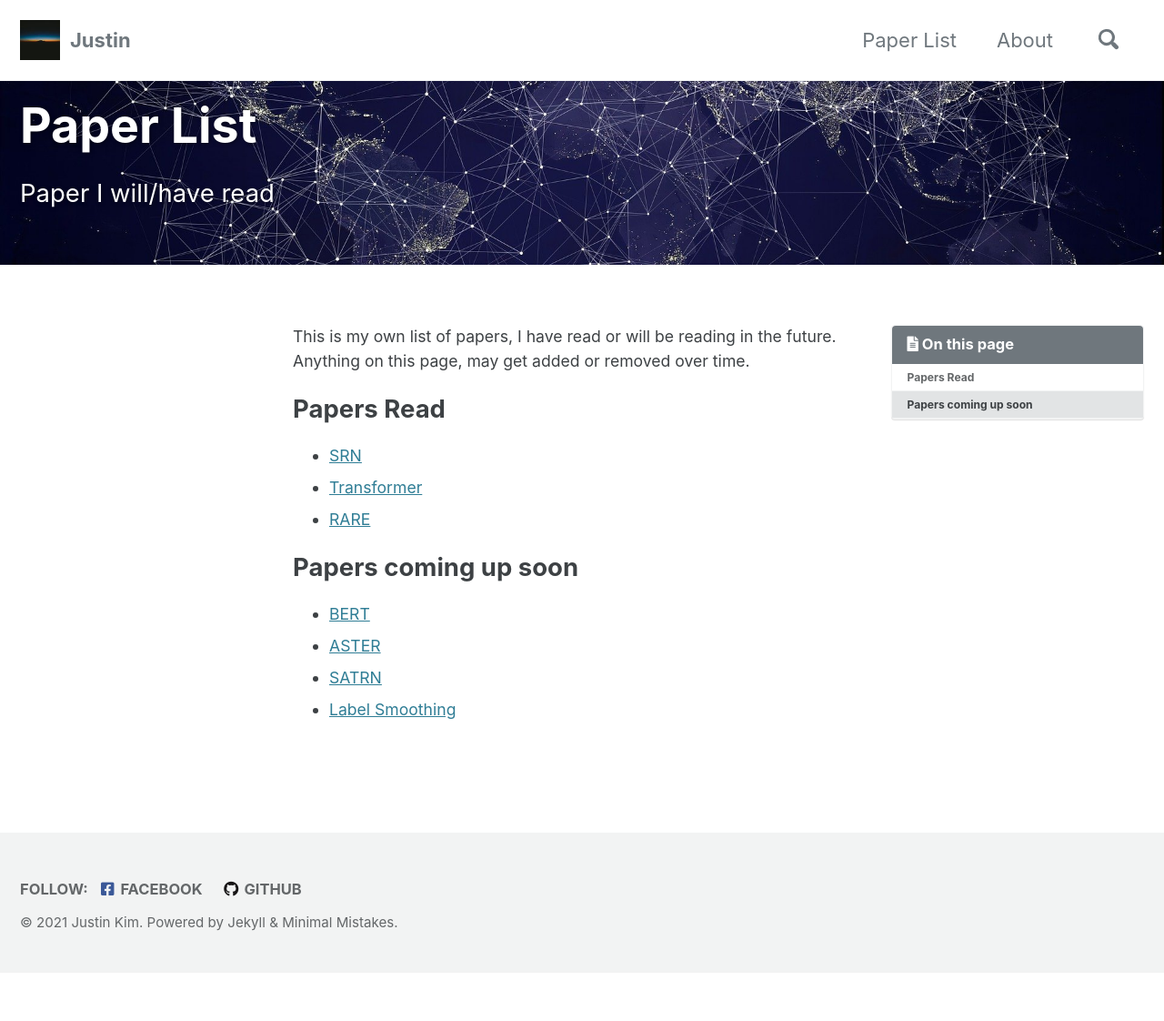
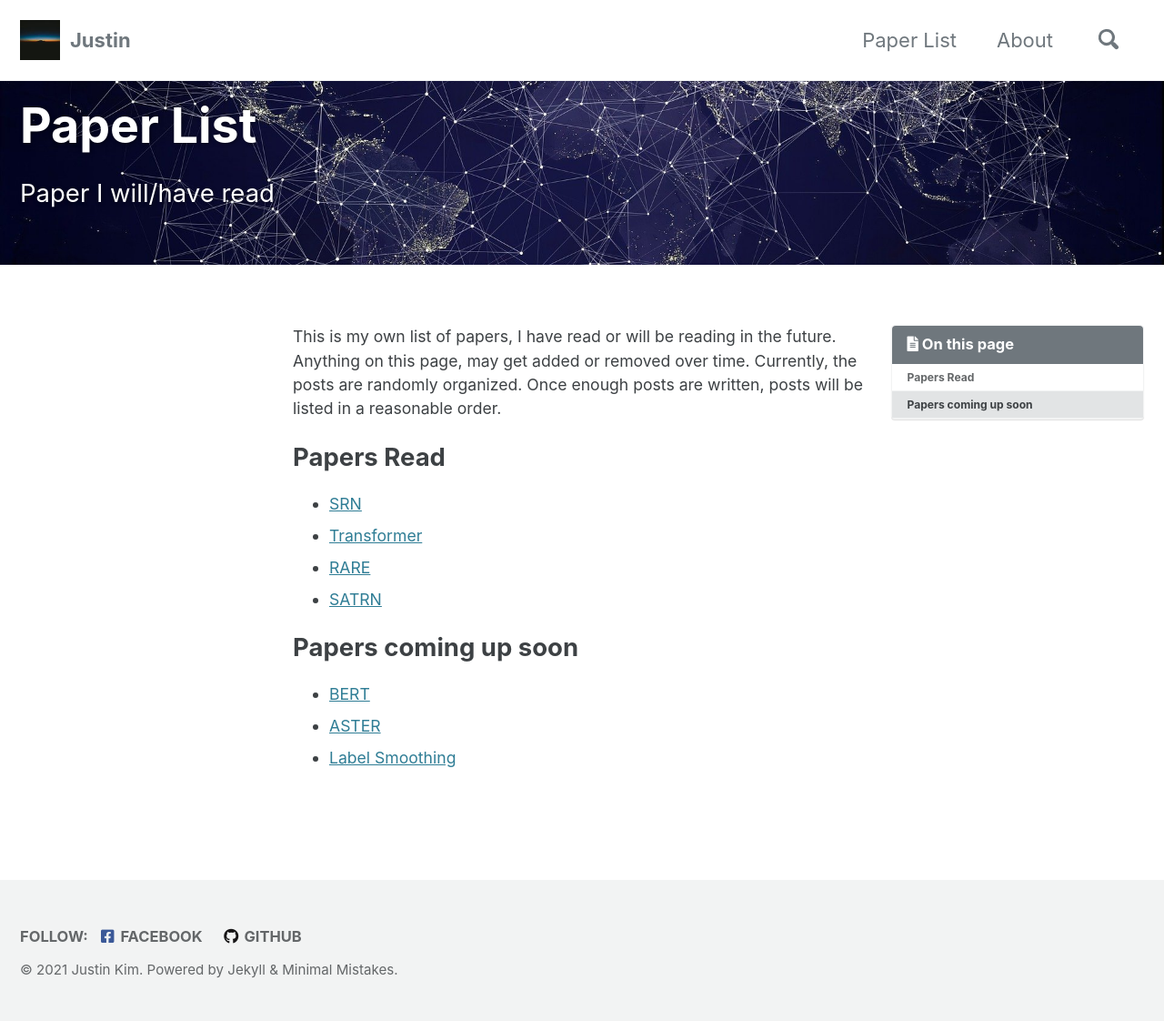
Before and after one commit to ijjustinKim/ijjustinKim.github.io, a Jekyll site: the page built from paper-list.md, in a window 1280 px wide. Shown: the whole page at 91% size. Built offline with Jekyll 4.4.1, drawn with Linux system fonts in a browser that asks for light colours; cached includes are drawn as plain includes; before the commit the page ends 1069 px from its top, so only the background shows below that.

Commit message:
updating paper list

```diff
--- a/paper-list.md
+++ b/paper-list.md
@@ -8,17 +8,17 @@ header:
   overlay_image : /assets/images/overlay_image.jpg
 ---
 
-This is my own list of papers, I have read or will be reading in the future. Anything on this page, may get added or removed over time.
+This is my own list of papers, I have read or will be reading in the future. Anything on this page, may get added or removed over time. Currently, the posts are randomly organized. Once enough posts are written, posts will be listed in a reasonable order.
 
 # Papers Read
 - [SRN](/srn/)
 - [Transformer](/transformer/)
 - [RARE](/rare/)
+- [SATRN](/satrn/)
 
 # Papers coming up soon
 - [BERT](https://arxiv.org/pdf/1810.04805.pdf)
 - [ASTER](https://ieeexplore.ieee.org/document/8395027)
-- [SATRN](https://arxiv.org/pdf/1910.04396.pdf)
 - [Label Smoothing](https://arxiv.org/pdf/1906.02629.pdf)
 
 <!-- to change the font size, look at _page.scss, then search .page__content, line 110 - 112 -->
```
